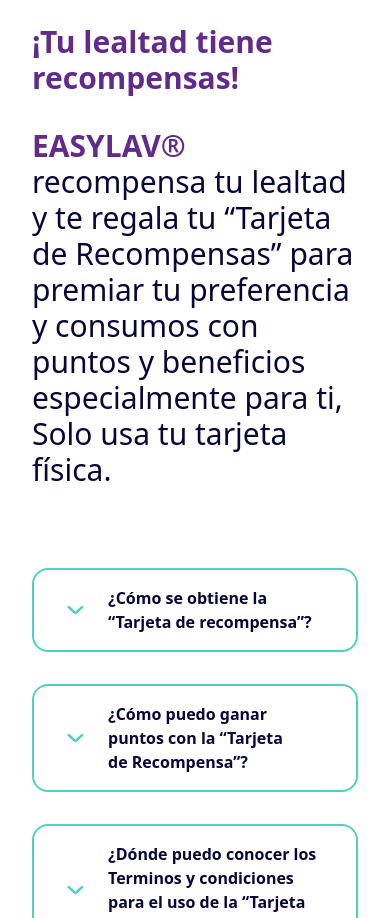
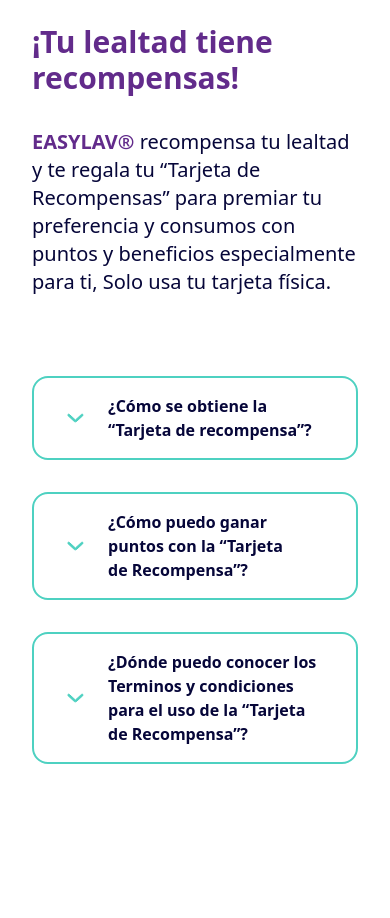
Before and after one commit to dspwebstudiomx/easylav-react, a React (Vite) app: page / in a window 390 px wide. Shown: the part 6720-7638 px from the top of the page. Built offline with nearby package versions, Linux system fonts and the light colour scheme.

Commit message:
feat: ajusta el tamaño de fuente en el componente ProgramasDeLealtad para mejorar la legibilidad

```diff
--- a/src/pages/inicio/components/ProgramasDeLealtad.jsx
+++ b/src/pages/inicio/components/ProgramasDeLealtad.jsx
@@ -49,7 +49,7 @@ const ProgramasDeLealtad = () => {
                 <span className="text-secondary_dark dark:text-secondary_light text-3xl md:text-5xl font-bold block">
                   ¡Tu lealtad tiene recompensas!
                 </span>
-                <span className="text-3xl">
+                <span className="text-xl md:text-2xl lg:text-3xl">
                   <strong>EASYLAV® </strong>
                   recompensa tu lealtad y te regala tu “Tarjeta de Recompensas” para premiar tu preferencia y consumos
                   con puntos y beneficios especialmente para ti, Solo usa tu tarjeta física.
```
